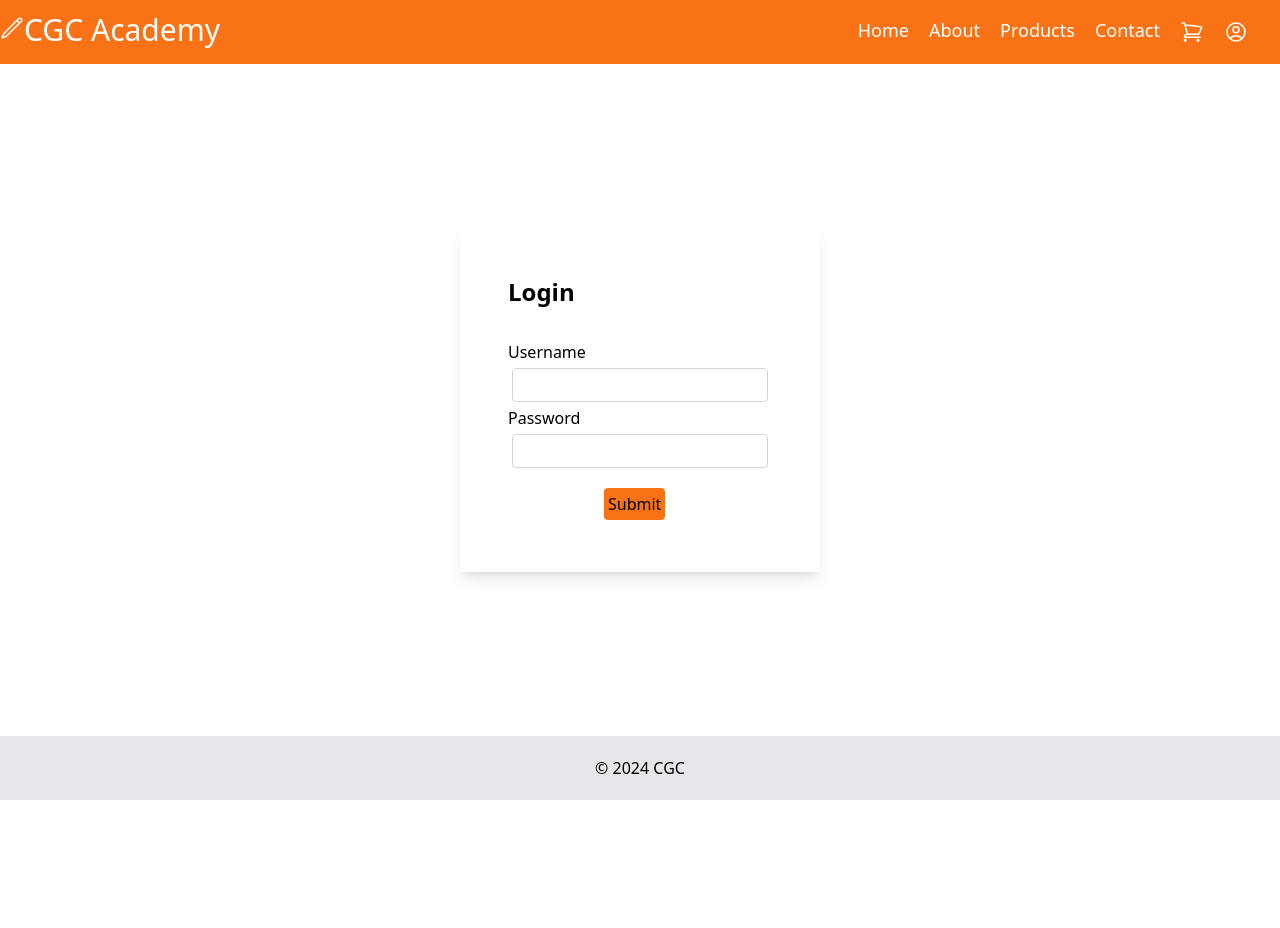
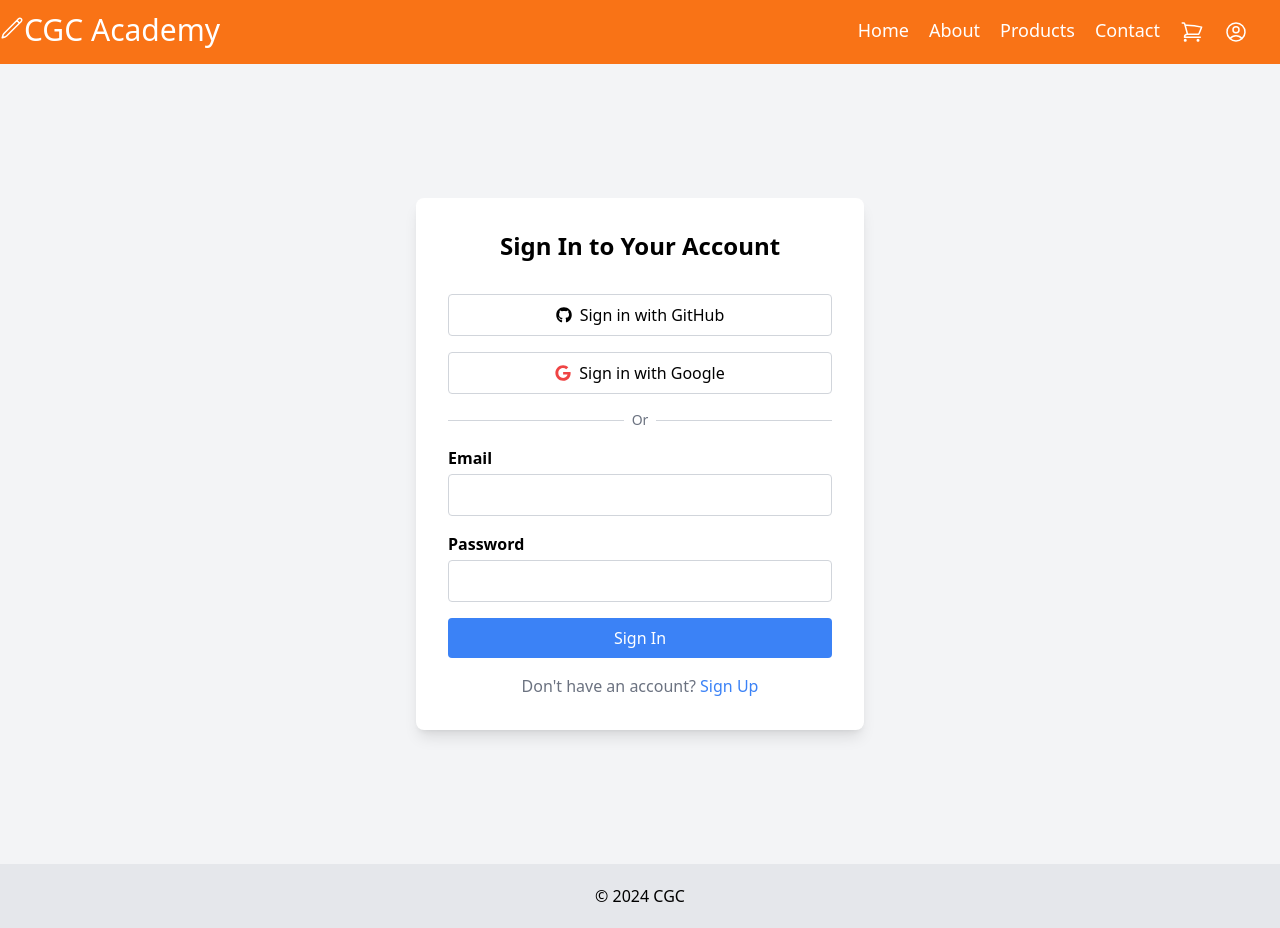
Before and after one commit to Rizwanishere/cgc-react, a React (Vite) app: page /login in a window 1280 px wide. Before the commit the page ends 800 px from the top, so only its background shows below. Built offline with nearby package versions, Linux system fonts and the light colour scheme.

Commit message:
Updated Login page UI

```diff
--- a/src/User/Login.jsx
+++ b/src/User/Login.jsx
@@ -1,15 +1,16 @@
-import axios from "axios";
+import myAxios from "../util/axios";
 import { useState, useContext } from "react";
 import { useNavigate } from "react-router-dom";
 import Error from "../util/Error";
 import ShouldRender from "../util/ShouldRender";
 import UserContext from "../context/UserContext";
+import { FaGithub, FaGoogle } from "react-icons/fa";
 
 function Login() {
-  const [user, setUser] = useState({});
+  const [user, setUser] = useState({ email: "", password: "" });
   const [error, setError] = useState(false);
   const navigate = useNavigate();
-  const { setLoggedin } = useContext(UserContext)
+  const { setLoggedin } = useContext(UserContext);
 
   const onInputChange = (evt) => {
     const newUser = { ...user, [evt.target.name]: evt.target.value };
@@ -19,8 +20,8 @@ function Login() {
   const onLogin = async (evt) => {
     evt.preventDefault();
     try {
-      const url = "http://localhost:3000/users/signin";
-      const res = await axios.post(url, user);
+      const path = "/users/signin";
+      const res = await myAxios().post(path, user);
       localStorage.setItem("token", res.data.token);
       navigate("/products");
       setLoggedin(true);
@@ -30,39 +31,76 @@ function Login() {
   };
 
   return (
-    <div className="flex items-center justify-center">
-      <form onSubmit={onLogin}>
-        <div className="bg-white p-12 rounded shadow-lg">
+    <div className="flex items-center justify-center h-screen bg-gray-100">
+      <form
+        onSubmit={onLogin}
+        className="bg-white p-8 rounded-lg shadow-lg w-full max-w-md"
+      >
         <ShouldRender when={error}>
           <Error msg="Invalid Username or Password" />
         </ShouldRender>
-          <h1 className="font-semibold text-2xl mb-8">Login</h1>
-          <div>
-            <label>Username</label>
+        <h1 className="font-bold text-2xl mb-8 text-center">
+          Sign In to Your Account
+        </h1>
+
+        <div className="flex flex-col space-y-4 mb-4">
+          <button className="flex items-center justify-center bg-white text-black border border-gray-300 px-4 py-2 rounded focus:outline-none">
+            <FaGithub className="mr-2" /> Sign in with GitHub
+          </button>
+          <button className="flex items-center justify-center bg-white text-black border border-gray-300 px-4 py-2 rounded focus:outline-none">
+            <FaGoogle className="mr-2 text-red-500" /> Sign in with Google
+          </button>
+        </div>
+
+        <div className="relative my-4">
+          <div className="absolute inset-0 flex items-center">
+            <div className="w-full border-t border-gray-300"></div>
+          </div>
+          <div className="relative flex justify-center text-sm">
+            <span className="px-2 bg-white text-gray-500">Or</span>
+          </div>
+        </div>
+
+        <div className="mb-4">
+          <label className="block mb-1 font-semibold">Email</label>
           <input
             name="email"
-              type="text"
-              className="block border border-gray-300 w-64 rounded m-1 p-1"
+            type="email"
+            value={user.email}
             onChange={onInputChange}
+            className="block border border-gray-300 w-full rounded p-2"
+            required
           />
         </div>
-          <div>
-            <label>Password</label>
+
+        <div className="mb-4">
+          <label className="block mb-1 font-semibold">Password</label>
           <input
             name="password"
             type="password"
-              className="block border border-gray-300 w-64 rounded m-1 p-1"
+            value={user.password}
             onChange={onInputChange}
+            className="block border border-gray-300 w-full rounded p-2"
+            required
           />
         </div>
-          <div>
+
+        <div className="mb-4">
           <button
             type="submit"
-              className="focus:ring-2 focus:ring-gray-400 bg-orange-500 hover:bg-orange-600 rounded m-1 p-1 ml-24 mt-4"
+            className="w-full bg-blue-500 hover:bg-blue-600 text-white py-2 rounded focus:outline-none"
           >
-              Submit
+            Sign In
           </button>
         </div>
+
+        <div className="text-center mt-4">
+          <p className="text-gray-500">
+            Don't have an account?{" "}
+            <a href="/signup" className="text-blue-500">
+              Sign Up
+            </a>
+          </p>
         </div>
       </form>
     </div>
```
Lines whose indentation alone changed are shown as unchanged.
